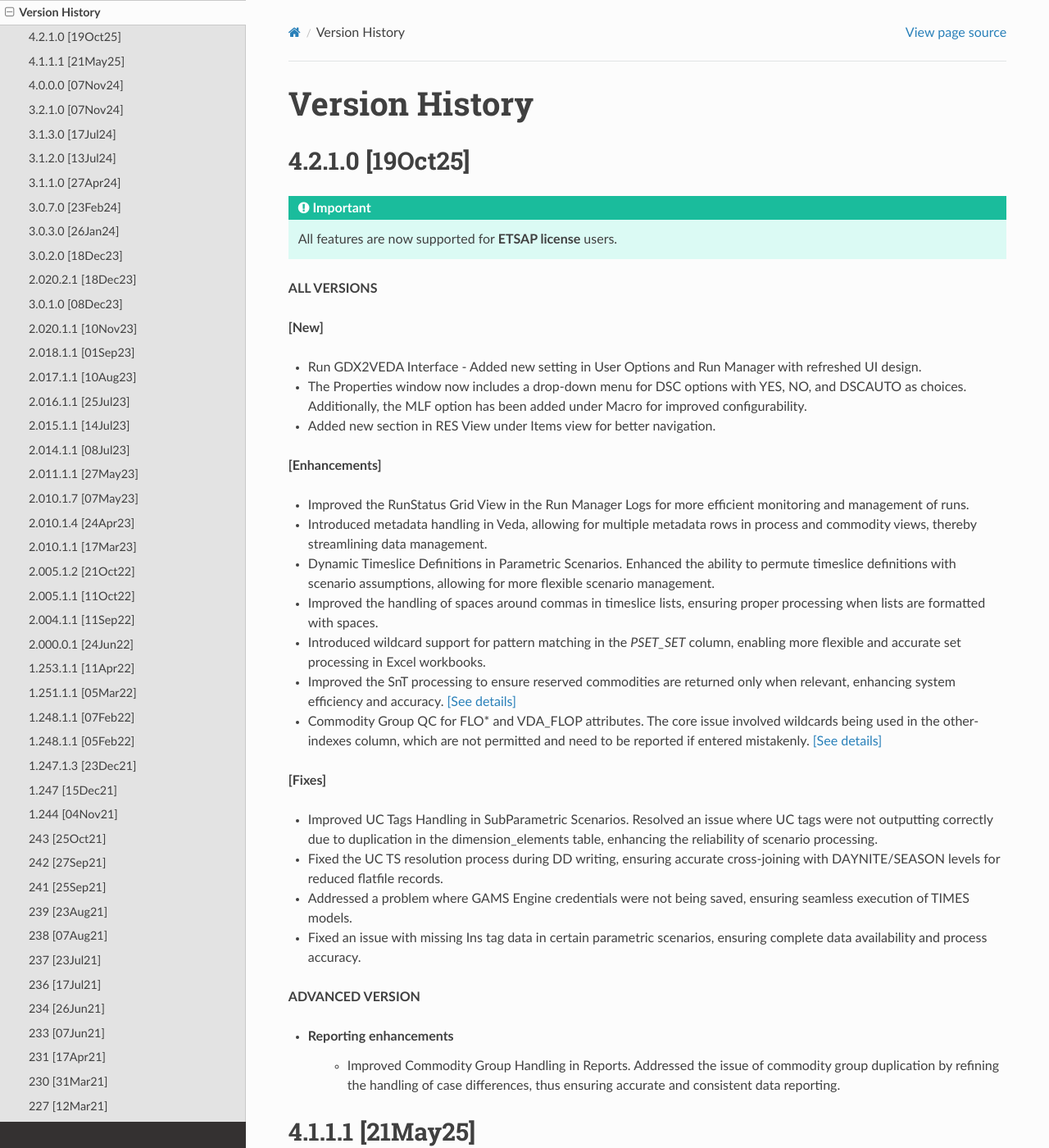
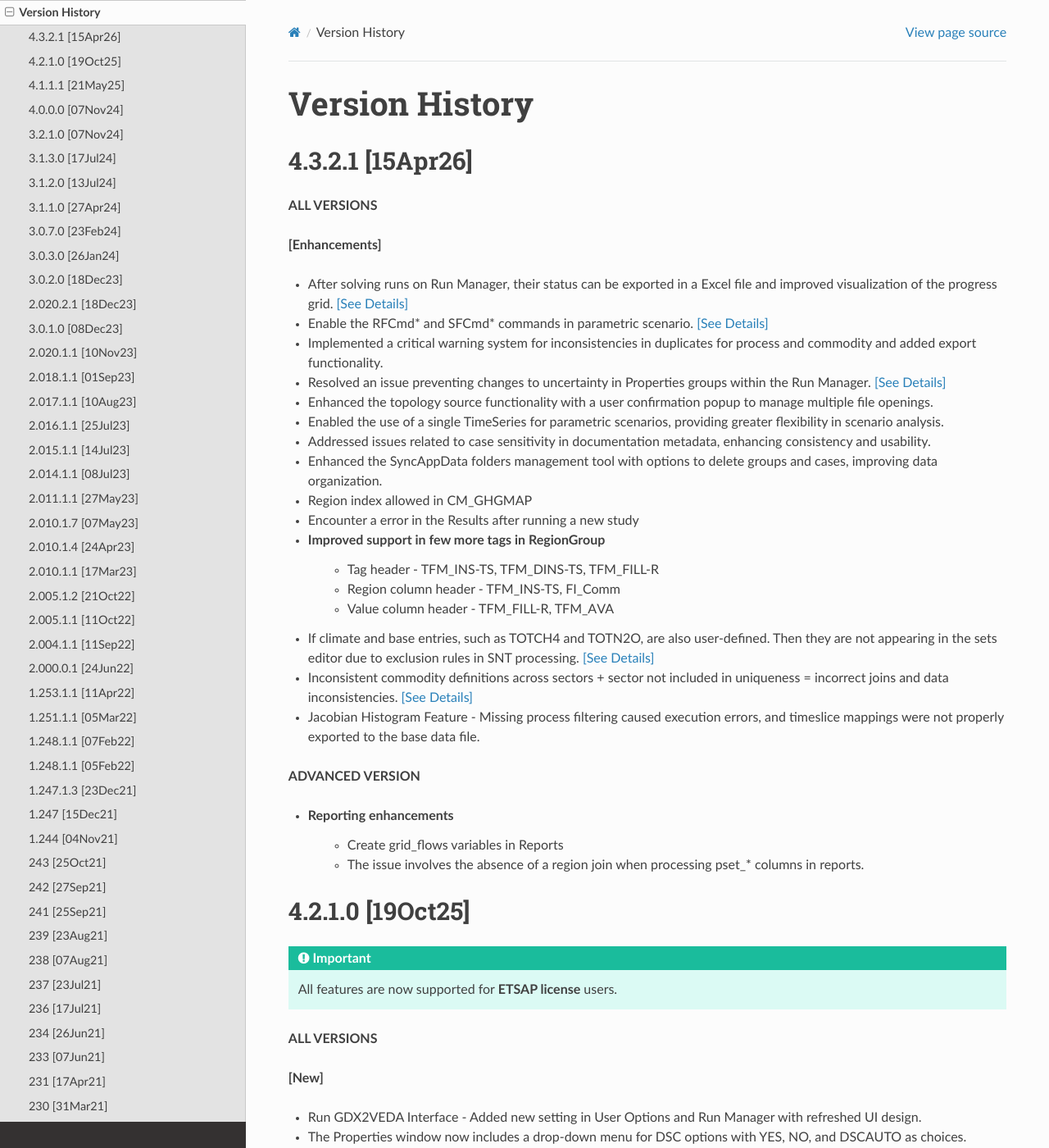
Before and after one commit to kanors-emr/Veda-documentation, a Sphinx documentation site: the page built from docs/source/pages/version_history.rst, in a window 1280 px wide and 1400 px high. Shown: the whole window at 82% size. Built offline with Sphinx 7.4.7 and the Read the Docs theme 3.1.0, drawn with Linux system fonts in a browser that asks for light colours.

Commit message:
Update version history with 4.3.2.1 changes
Added version 4.3.2.1 enhancements and fixes to the version history.

```diff
--- a/docs/source/pages/version_history.rst
+++ b/docs/source/pages/version_history.rst
@@ -1,6 +1,40 @@
 ################
 Version History
 ################
+
+
+4.3.2.1 [15Apr26]
+^^^^^^^^^^^^^^^^^
+
+**ALL VERSIONS**
+
+**[Enhancements]**
+
+- After solving runs on Run Manager, their status can be exported in a Excel file and improved visualization of the progress grid. `[See Details] <https://forum.kanors-emr.org/showthread.php?tid=1601>`_
+- Enable the RFCmd* and SFCmd* commands in parametric scenario. `[See Details] <https://forum.kanors-emr.org/showthread.php?tid=1603&pid=8652#pid8652>`_
+- Implemented a critical warning system for inconsistencies in duplicates for process and commodity and added export functionality.
+- Resolved an issue preventing changes to uncertainty in Properties groups within the Run Manager. `[See Details] <https://forum.kanors-emr.org/showthread.php?tid=1600>`_
+- Enhanced the topology source functionality with a user confirmation popup to manage multiple file openings.
+- Enabled the use of a single TimeSeries for parametric scenarios, providing greater flexibility in scenario analysis.
+- Addressed issues related to case sensitivity in documentation metadata, enhancing consistency and usability.
+- Enhanced the SyncAppData folders management tool with options to delete groups and cases, improving data organization.
+- Region index allowed in CM_GHGMAP
+- Encounter a error in the Results after running a new study
+- Improved support in few more tags in RegionGroup
+    * Tag header  - 	TFM_INS-TS, TFM_DINS-TS, TFM_FILL-R
+    * Region column header - TFM_INS-TS, FI_Comm
+    * Value column header - TFM_FILL-R, TFM_AVA
+- If climate and base entries, such as TOTCH4 and TOTN2O, are also user-defined. Then they are not appearing in the sets editor due to exclusion rules in SNT processing.	`[See Details] <https://forum.kanors-emr.org/showthread.php?tid=1591&pid=8544#pid8544>`_
+- Inconsistent commodity definitions across sectors + sector not included in uniqueness = incorrect joins and data inconsistencies. `[See Details] <https://forum.kanors-emr.org/showthread.php?tid=1589&pid=8523#pid8523>`_
+- Jacobian Histogram Feature - Missing process filtering caused execution errors, and timeslice mappings were not properly exported to the base data file.
+
+
+**ADVANCED VERSION**
+
+- Reporting enhancements
+    * Create grid_flows variables in Reports
+    * The issue involves the absence of a region join when processing pset_* columns in reports.
+
 
 
 4.2.1.0 [19Oct25]
```
